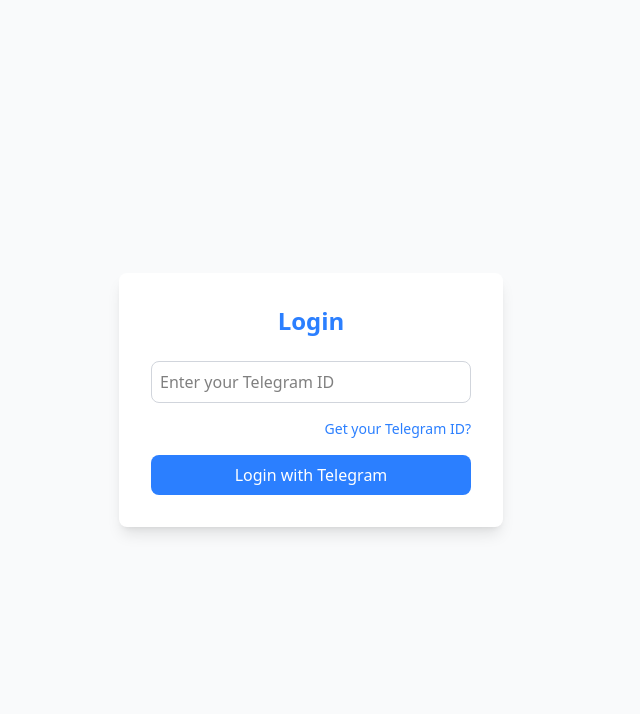
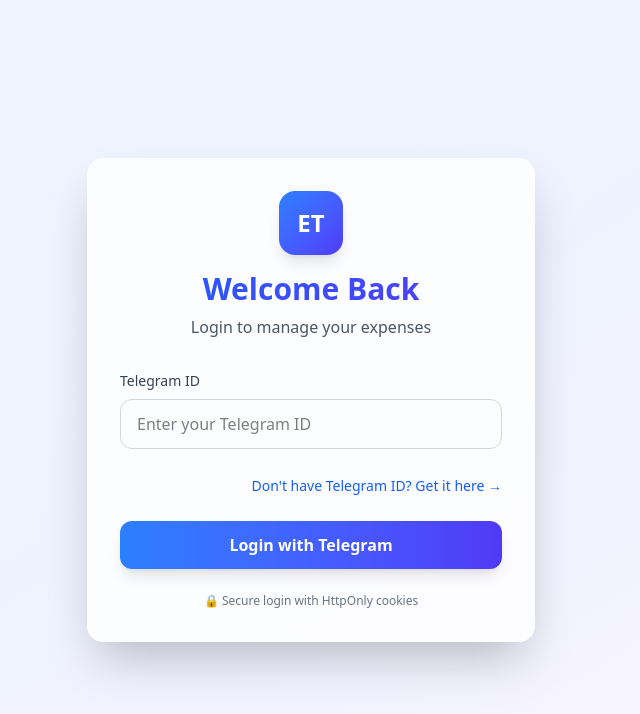
Before and after one commit to Motherbloods/Smart-Expense-Tracker, a React (Vite) app in the folder smart_expense_tracker/: page /login in a window 1280 px wide. Shown: the top 714 px of the page, without its empty margins (329-969 px from the left). Built offline with nearby package versions, Linux system fonts and the light colour scheme; no server answers.

Commit message:
refactor(auth,ui): migrate login to cookie-based auth and improve role-based redirect
Remove localStorage token usage, rely on HttpOnly cookies set by backend,
store only non-sensitive user data, add role-based navigation (admin/user),
and enhance login UI with improved styling and loading state.

```diff
--- a/smart_expense_tracker/src/pages/Login.jsx
+++ b/smart_expense_tracker/src/pages/Login.jsx
@@ -21,10 +21,19 @@
 
         try {
             const response = await loginToDashboard(telegramId);
-            localStorage.setItem("token", response.token);
+
+            // ✅ Token sudah disimpan di HttpOnly cookies oleh backend
+            // ✅ Hanya simpan data non-sensitif ke localStorage
             localStorage.setItem("telegramId", telegramId);
-            localStorage.setItem("user", JSON.stringify(response.user));
+            localStorage.setItem("userData", JSON.stringify(response.user));
+            console.log("ini reols", response.user.role);
+
+            // ✅ Redirect berdasarkan role
+            if (response.user.role === 'admin') {
+                navigate("/aktivitas-pengguna");
+            } else {
                 navigate("/");
+            }
         } catch (err) {
             console.error(err);
             setError("Login failed. Please check your Telegram ID and try again.");
@@ -33,42 +42,78 @@
         }
     };
 
-
     const openTelegram = () => {
         window.open(import.meta.env.VITE_TELEGRAM_BOT_LINK, "_blank");
     };
 
     return (
-        <div className="min-h-screen flex items-center justify-center bg-gray-50">
-            <div className="bg-white p-8 rounded-lg shadow-lg w-full max-w-sm">
-                <h2 className="text-2xl font-bold text-blue-500 text-center">Login</h2>
+        <div className="min-h-screen flex items-center justify-center bg-gradient-to-br from-blue-50 via-indigo-50 to-purple-50">
+            <div className="bg-white/80 backdrop-blur-sm p-8 rounded-2xl shadow-2xl w-full max-w-md border border-white/20">
+                <div className="text-center mb-8">
+                    <div className="w-16 h-16 bg-gradient-to-br from-blue-500 to-indigo-600 rounded-2xl flex items-center justify-center mx-auto mb-4 shadow-lg">
+                        <span className="text-white font-bold text-2xl">ET</span>
+                    </div>
+                    <h2 className="text-3xl font-bold bg-gradient-to-r from-blue-600 to-indigo-600 bg-clip-text text-transparent">
+                        Welcome Back
+                    </h2>
+                    <p className="text-gray-600 mt-2">Login to manage your expenses</p>
+                </div>
 
-                {error && <p className="text-red-500 text-sm mt-4">{error}</p>}
+                {error && (
+                    <div className="bg-red-50 border border-red-200 text-red-700 px-4 py-3 rounded-xl mb-4">
+                        <p className="text-sm">{error}</p>
+                    </div>
+                )}
 
-                <form onSubmit={handleLogin} className="mt-6 flex flex-col gap-4">
+                <form onSubmit={handleLogin} className="space-y-6">
+                    <div>
+                        <label className="block text-sm font-medium text-gray-700 mb-2">
+                            Telegram ID
+                        </label>
                         <input
                             type="text"
                             placeholder="Enter your Telegram ID"
                             value={telegramId}
                             onChange={(e) => setTelegramId(e.target.value)}
-                        className="w-full border border-gray-300 p-2 rounded-lg focus:outline-none focus:ring-2 focus:ring-blue-400"
+                            className="w-full border border-gray-300 px-4 py-3 rounded-xl focus:outline-none focus:ring-2 focus:ring-blue-500 focus:border-transparent transition-all"
+                            disabled={loading}
                         />
+                    </div>
 
-                    <span
+                    <div className="text-right">
+                        <button
+                            type="button"
                             onClick={openTelegram}
-                        className="text-sm text-blue-500 hover:underline cursor-pointer text-right"
+                            className="text-sm text-blue-600 hover:text-blue-700 hover:underline font-medium"
                         >
-                        Get your Telegram ID?
-                    </span>
+                            Don't have Telegram ID? Get it here →
+                        </button>
+                    </div>
 
                     <button
                         type="submit"
-                        className="w-full bg-blue-500 text-white py-2 rounded-lg hover:bg-blue-700 focus:outline-none"
+                        className="w-full bg-gradient-to-r from-blue-500 to-indigo-600 hover:from-blue-600 hover:to-indigo-700 text-white py-3 rounded-xl font-semibold shadow-lg hover:shadow-xl transition-all duration-300 transform hover:scale-[1.02] disabled:opacity-50 disabled:cursor-not-allowed disabled:transform-none"
                         disabled={loading}
                     >
-                        {loading ? "Logging in..." : "Login with Telegram"}
+                        {loading ? (
+                            <span className="flex items-center justify-center gap-2">
+                                <svg className="animate-spin h-5 w-5 text-white" xmlns="http://www.w3.org/2000/svg" fill="none" viewBox="0 0 24 24">
+                                    <circle className="opacity-25" cx="12" cy="12" r="10" stroke="currentColor" strokeWidth="4"></circle>
+                                    <path className="opacity-75" fill="currentColor" d="M4 12a8 8 0 018-8V0C5.373 0 0 5.373 0 12h4zm2 5.291A7.962 7.962 0 014 12H0c0 3.042 1.135 5.824 3 7.938l3-2.647z"></path>
+                                </svg>
+                                Logging in...
+                            </span>
+                        ) : (
+                            "Login with Telegram"
+                        )}
                     </button>
                 </form>
+
+                <div className="mt-6 text-center">
+                    <p className="text-xs text-gray-500">
+                        🔒 Secure login with HttpOnly cookies
+                    </p>
+                </div>
             </div>
         </div>
     );
--- a/smart_expense_tracker/src/utils/apiCache.js
+++ b/smart_expense_tracker/src/utils/apiCache.js
@@ -11,7 +11,7 @@
   set(key, data, ttl = this.defaultTTL) {
     this.cache.set(key, data);
     this.timestamps.set(key, Date.now() + ttl);
-    console.log(`✅ Cache set: ${key} (TTL: ${ttl / 1000}s)`);
+    // console.log(`✅ Cache set: ${key} (TTL: ${ttl / 1000}s)`);
   }
 
   get(key) {
@@ -28,7 +28,7 @@
     }
 
     const remaining = Math.round((expiry - now) / 1000);
-    console.log(`✅ Cache hit: ${key} (remaining: ${remaining}s)`);
+    // console.log(`✅ Cache hit: ${key} (remaining: ${remaining}s)`);
     return this.cache.get(key);
   }
 
@@ -67,7 +67,7 @@
   }
 
   // 3. Create new API request
-  console.log(`🔄 Cache miss: ${key} - Calling API...`);
+  // console.log(`🔄 Cache miss: ${key} - Calling API...`);
   const request = (async () => {
     try {
       const result = await apiFunction();
```
Lines whose indentation alone changed are shown as unchanged.
